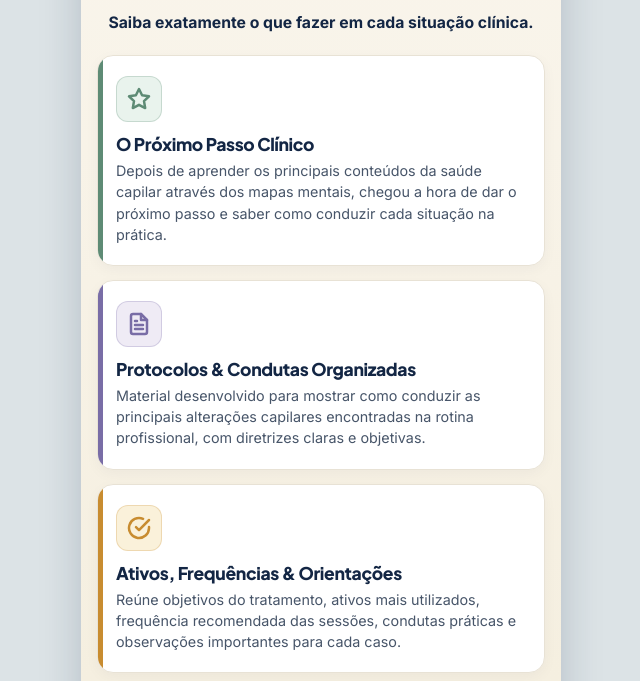
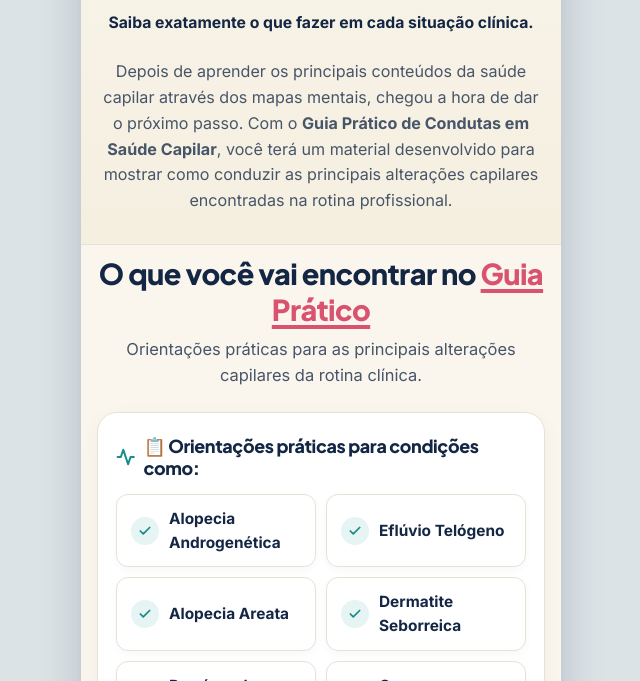
Before and after one commit to whinginh0/mapa-mental-, a website built with Vite: page upsell.html in a window 1280 px wide. Shown: the part 485-1166 px from the top of the page, without its empty margins (319-959 px from the left). Built offline with nearby package versions, Linux system fonts and the light colour scheme.

Commit message:
refactor: elimina blocos redundantes e simplifica a estrutura do upsell para uma apresentacao direta e de alto impacto

```diff
--- a/upsell.html
+++ b/upsell.html
@@ -41,7 +41,7 @@
   <!-- External Stylesheet -->
   <link rel="stylesheet" href="style.css">
   <style>
-    /* --- DESIGN PREMIUM REFINADO PARA O UPSELL --- */
+    /* --- DESIGN PREMIUM ULTRA-LIMPO E DE ALTO IMPACTO --- */
     .congratulations-banner {
       background: linear-gradient(135deg, #059669 0%, #047857 100%);
       color: #FFFFFF !important;
@@ -321,50 +321,13 @@
         Espere! Complete sua coleção com o <span class="hl-pink">Guia Prático de Condutas em Saúde Capilar</span>
       </h1>
 
-      <p class="hero-headline-2" style="font-weight: 800; color: var(--azul-escuro); margin-bottom: 20px;">
+      <p class="hero-headline-2" style="font-weight: 800; color: var(--azul-escuro); margin-bottom: 24px;">
         Saiba exatamente o que fazer em cada situação clínica.
       </p>
 
-      <!-- CARDS DE INTRODUÇÃO VISUAL -->
-      <div class="audience-grid">
-        <!-- Card 1: Verde Sábio -->
-        <div class="audience-card fade-in-element visible">
-          <div class="audience-card-icon" style="background-color: #E9F3ED; color: #5E8B75;">
-            <svg class="svg-icon" viewBox="0 0 24 24" fill="none" stroke="#5E8B75" stroke-width="2.5" stroke-linecap="round" stroke-linejoin="round">
-              <polygon points="12 2 15.09 8.26 22 9.27 17 14.14 18.18 21.02 12 17.77 5.82 21.02 7 14.14 2 9.27 8.91 8.26 12 2"></polygon>
-            </svg>
-          </div>
-          <h3 class="audience-card-title">O Próximo Passo Clínico</h3>
-          <p class="audience-card-desc">Depois de aprender os principais conteúdos da saúde capilar através dos mapas mentais, chegou a hora de dar o próximo passo e saber como conduzir cada situação na prática.</p>
-        </div>
-
-        <!-- Card 2: Roxo Suave -->
-        <div class="audience-card fade-in-element visible">
-          <div class="audience-card-icon" style="background-color: #EFEBF5; color: #796DA6;">
-            <svg class="svg-icon" viewBox="0 0 24 24" fill="none" stroke="#796DA6" stroke-width="2.5" stroke-linecap="round" stroke-linejoin="round">
-              <path d="M14 2H6a2 2 0 0 0-2 2v16a2 2 0 0 0 2 2h12a2 2 0 0 0 2-2V8z"></path>
-              <polyline points="14 2 14 8 20 8"></polyline>
-              <line x1="16" y1="13" x2="8" y2="13"></line>
-              <line x1="16" y1="17" x2="8" y2="17"></line>
-              <polyline points="10 9 9 9 8 9"></polyline>
-            </svg>
-          </div>
-          <h3 class="audience-card-title">Protocolos & Condutas Organizadas</h3>
-          <p class="audience-card-desc">Material desenvolvido para mostrar como conduzir as principais alterações capilares encontradas na rotina profissional, com diretrizes claras e objetivas.</p>
-        </div>
-
-        <!-- Card 3: Ouro Âmbar -->
-        <div class="audience-card fade-in-element visible">
-          <div class="audience-card-icon" style="background-color: #FAF1DA; color: #C88C30;">
-            <svg class="svg-icon" viewBox="0 0 24 24" fill="none" stroke="#C88C30" stroke-width="2.5" stroke-linecap="round" stroke-linejoin="round">
-              <path d="M22 11.08V12a10 10 0 1 1-5.93-9.14"></path>
-              <polyline points="22 4 12 14.01 9 11.01"></polyline>
-            </svg>
-          </div>
-          <h3 class="audience-card-title">Ativos, Frequências & Orientações</h3>
-          <p class="audience-card-desc">Reúne objetivos do tratamento, ativos mais utilizados, frequência recomendada das sessões, condutas práticas e observações importantes para cada caso.</p>
-        </div>
-      </div>
+      <p style="font-size: 0.92rem; color: var(--texto-suave); line-height: 1.6; text-align: center; max-width: 580px; margin: 0 auto 20px auto;">
+        Depois de aprender os principais conteúdos da saúde capilar através dos mapas mentais, chegou a hora de dar o próximo passo. Com o <strong>Guia Prático de Condutas em Saúde Capilar</strong>, você terá um material desenvolvido para mostrar como conduzir as principais alterações capilares encontradas na rotina profissional.
+      </p>
     </section>
 
     <!-- 4. SEÇÃO "O QUE VOCÊ VAI ENCONTRAR NO GUIA PRÁTICO" -->
@@ -374,11 +337,11 @@
         <p class="section-subtitle">Orientações práticas para as principais alterações capilares da rotina clínica.</p>
       </div>
 
-      <!-- CARD CONTAINER PRINCIPAL DA SEÇÃO DE CONTEÚDO -->
+      <!-- CONTAINER PRINCIPAL ELEGANTE -->
       <div style="background-color: #FFFFFF; border: 1.5px solid var(--cinza-borda); border-radius: 20px; padding: 22px 18px; box-shadow: 0 6px 20px rgba(19, 38, 68, 0.04);">
 
-        <!-- A. GRID DE TAGS INDIVIDUAIS DE CONDIÇÕES CLÍNICAS -->
-        <h3 style="font-size: 1.02rem; font-weight: 800; color: var(--azul-escuro); margin-bottom: 12px; display: flex; align-items: center; gap: 8px;">
+        <!-- A. GRID DE TAGS DE CONDIÇÕES CLÍNICAS -->
+        <h3 style="font-size: 1.02rem; font-weight: 800; color: var(--azul-escuro); margin-bottom: 14px; display: flex; align-items: center; gap: 8px;">
           <svg style="width: 20px; height: 20px; stroke: #178C8C;" viewBox="0 0 24 24" fill="none" stroke-width="2.5" stroke-linecap="round" stroke-linejoin="round"><path d="M22 12h-4l-3 9L9 3l-3 9H2"/></svg>
           📋 Orientações práticas para condições como:
         </h3>
@@ -455,8 +418,8 @@
           </div>
         </div>
 
-        <!-- B. OS 6 PILARES ESTRUTURAIS EM CARDS DEDICADOS -->
-        <h3 style="font-size: 1.02rem; font-weight: 800; color: var(--azul-escuro); margin-top: 24px; margin-bottom: 12px; border-top: 1px solid var(--cinza-borda); padding-top: 20px; display: flex; align-items: center; gap: 8px;">
+        <!-- B. PILARES DA ESTRUTURA EM DADOS DIRETOS -->
+        <h3 style="font-size: 1.02rem; font-weight: 800; color: var(--azul-escuro); margin-top: 24px; margin-bottom: 14px; border-top: 1px solid var(--cinza-borda); padding-top: 20px; display: flex; align-items: center; gap: 8px;">
           <svg style="width: 20px; height: 20px; stroke: #178C8C;" viewBox="0 0 24 24" fill="none" stroke-width="2.5" stroke-linecap="round" stroke-linejoin="round"><line x1="8" y1="6" x2="21" y2="6"></line><line x1="8" y1="12" x2="21" y2="12"></line><line x1="8" y1="18" x2="21" y2="18"></line><line x1="3" y1="6" x2="3.01" y2="6"></line><line x1="3" y1="12" x2="3.01" y2="12"></line><line x1="3" y1="18" x2="3.01" y2="18"></line></svg>
           📌 Em cada condição, você encontrará:
         </h3>
```
